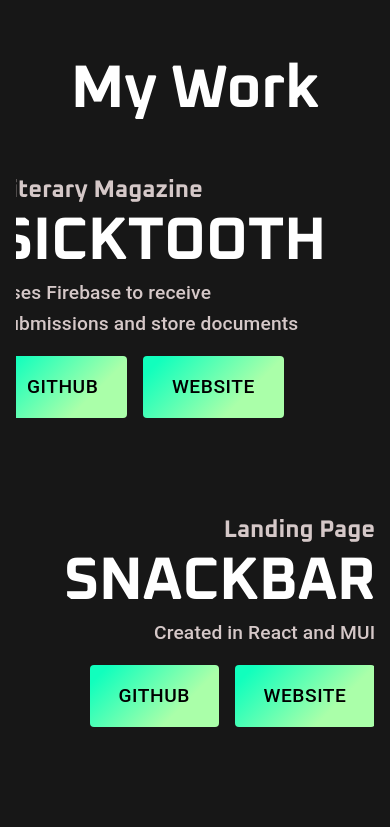
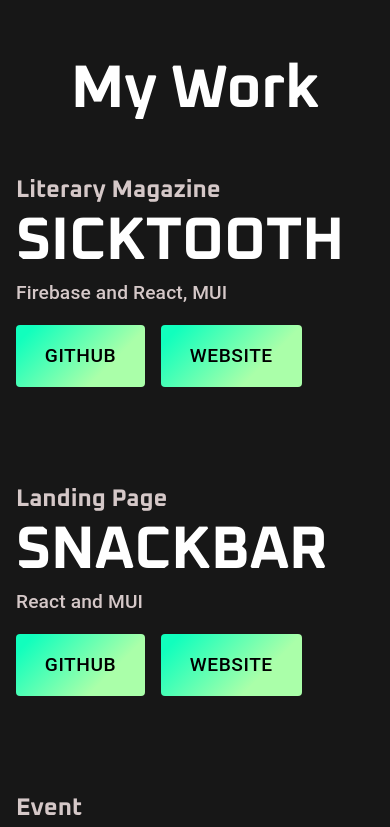
Before and after one commit to DaedalusFiction/portfolio, a React (Create React App) app: page / in a window 390 px wide. Shown: the part 3860-4687 px from the top of the page. Built offline with nearby package versions, Linux system fonts and the light colour scheme.

Commit message:
fixed website preview mobile alignment

```diff
--- a/src/components/WebsitePreview.js
+++ b/src/components/WebsitePreview.js
@@ -34,12 +34,15 @@
                     sx={{
                         // border: "1px solid var(--color-secondary)",
                         display: "flex",
-                        flexFlow: align === "right" ? "row-reverse" : "row",
+                        flexFlow: {
+                            xs: "row",
+                            md: align === "right" ? "row-reverse" : "row",
+                        },
                         // flexWrap: "wrap",
-                        padding: "3rem",
+                        padding: "3rem 0",
                         gap: "3rem",
                         overflow: "hidden",
-                        justifyContent: "space-between",
+                        // justifyContent: "space-between",
                         alignItems: "center",
                     }}
                 >
@@ -67,7 +70,7 @@
                             <Typography
                                 variant="h5"
                                 color="primary"
-                                textAlign={align === "right" ? "start" : "end"}
+                                textAlign={"start"}
                             >
                                 {type}
                             </Typography>
@@ -81,7 +84,7 @@
                                 variant="h2"
                                 component="h3"
                                 color="white"
-                                textAlign={align === "right" ? "start" : "end"}
+                                textAlign={"start"}
                             >
                                 {title}
                             </Typography>
@@ -94,7 +97,7 @@
                             <Typography
                                 variant="h6"
                                 color="primary"
-                                textAlign={align === "right" ? "start" : "end"}
+                                textAlign={"start"}
                             >
                                 {content}
                             </Typography>
@@ -102,8 +105,7 @@
                         <Box
                             sx={{
                                 display: "flex",
-                                justifyContent:
-                                    align === "left" ? "end" : "start",
+                                justifyContent: "start",
                                 gap: "1em",
                                 marginTop: "1em",
                             }}
--- a/src/routes/Home.js
+++ b/src/routes/Home.js
@@ -171,7 +171,7 @@
                     align="right"
                     type="Literary Magazine"
                     title="SICKTOOTH"
-                    content="Uses Firebase to receive submissions and store documents"
+                    content="Firebase and React, MUI"
                     background={sicktoothScreencap}
                     github="https://github.com/DaedalusFiction/sicktooth"
                     website="https://www.sicktooth.com/"
@@ -180,7 +180,7 @@
                     align="left"
                     type="Landing Page"
                     title="SNACKBAR"
-                    content="Created in React and MUI"
+                    content="React and MUI"
                     background={snackbarScreencap}
                     github="https://github.com/DaedalusFiction/snackbar"
                     website="https://www.snackbarband.com/"
```
